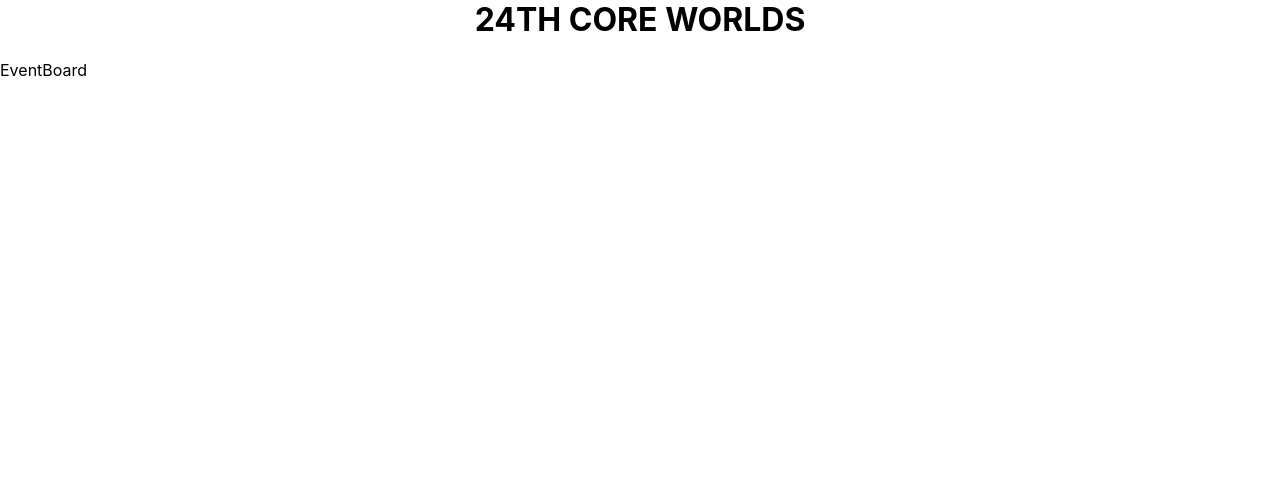
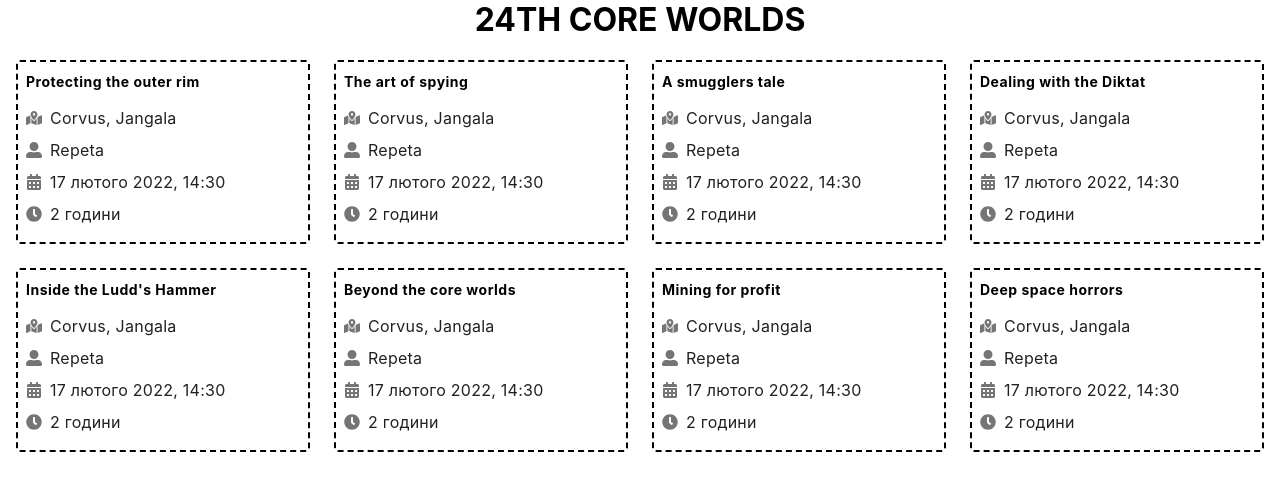
Before and after one commit to Nihaiev/components_react_mod1, a React (Create React App) app: page / in a window 1280 px wide. Shown: the top 490 px of the page. Built offline with nearby package versions, Linux system fonts and the light colour scheme.

Commit message:
date-fns

```diff
--- a/package.json
+++ b/package.json
@@ -6,8 +6,11 @@
     "@testing-library/jest-dom": "^5.16.5",
     "@testing-library/react": "^13.4.0",
     "@testing-library/user-event": "^13.5.0",
+    "date-fns": "^2.29.3",
+    "prop-types": "^15.8.1",
     "react": "^18.2.0",
     "react-dom": "^18.2.0",
+    "react-icons": "^4.6.0",
     "react-scripts": "5.0.1",
     "web-vitals": "^2.1.4"
   },
--- /dev/null
+++ b/src/components/Event/Event.jsx
@@ -0,0 +1,41 @@
+import PropTypes from "prop-types";
+import { FaMapMarkedAlt, FaUserAlt, FaCalendarAlt, FaClock } from "react-icons/fa";
+// import { formatEventStart } from 'utils/formatEventStart'
+// import {formatEventDuration} from 'utils/formatEventDuration'
+import {formatEventDuration, formatEventStart} from 'utils';
+import css from "./Event.module.css";
+
+export const Event = ({ name, location, speaker, type, start, end }) => {
+    const formattedStart = formatEventStart(start);
+    const duration = formatEventDuration(start, end)
+  return (
+    <div className={css.event}>
+      <h2 className={css.title}>{name}</h2>
+      <p className={css.info}>
+        <FaMapMarkedAlt className={css.icon} size={16} />
+        {location}
+      </p>
+      <p className={css.info}>
+        <FaUserAlt className={css.icon} size={16}/>
+        {speaker}
+      </p>
+      <p className={css.info}>
+        <FaCalendarAlt className={css.icon} size={16}/>
+        {formattedStart}
+      </p>
+      <p className={css.info}>
+        <FaClock className={css.icon} size={16}/>
+        {duration}
+      </p>
+    </div>
+  );
+};
+
+Event.propTypes = {
+  name: PropTypes.string.isRequired,
+  location: PropTypes.string.isRequired,
+  speaker: PropTypes.string.isRequired,
+  type: PropTypes.string.isRequired,
+  start: PropTypes.string.isRequired,
+  end: PropTypes.string.isRequired,
+};
--- /dev/null
+++ b/src/components/Event/Event.module.css
@@ -0,0 +1,55 @@
+.event{
+    position: relative;
+    border: 2px dashed black;
+    padding: 8px;
+    border-radius: 4px;
+}
+
+.title {
+    margin-top: 0;
+    font-size: 14px;
+    line-height: 24px;
+    font-weight: 700;
+    letter-spacing: 0.5px;
+    text-decoration: uppercase;
+}
+
+.info{
+    display: flex;
+    align-items: center;
+    margin-top: 0;
+    margin-bottom: 8px;
+    color: var(--color-primary-text);
+    font-size: 16px;
+    line-height: 24px;
+    font-weight: 400;
+    letter-spacing: 0.25px;
+}
+
+.icon{
+    display: block;
+    margin-right: 8px;
+    color: var(--color-secondsry-text);
+}
+
+.chip{
+    position: absolute;
+    top: 4px;
+    right: 4px;
+    padding: 4px 8px;
+    border-radius: 4px;
+    text-transform: uppercase;
+    background-color: var(--color-black);
+    color: var(--color-white);
+}
+
+.free{
+    background-color: var(--color-green);
+}
+
+.paid{
+    background-color: var(--color-blue);
+}
+.vip{
+background-color: var(--color-red);
+}
--- a/src/components/EventBoard/EventBoard.jsx
+++ b/src/components/EventBoard/EventBoard.jsx
@@ -1,6 +1,30 @@
+import PropTypes from 'prop-types';
+import { Event } from 'components/Event/Event';
 import css from './EventBoard.module.css';
 
 export const EventBoard = ({ events }) => {
-    console.log(events);
-    return <div className={css.EventBoard}>EventBoard</div>
-}
+    return (<div className={css.eventBoard}>
+        {events.map(({name,location,speaker,type,time }) => (
+            <Event key={name}
+                name={name}
+                location={location}
+                speaker={speaker}
+                type={type}
+                start={time.start}
+                end={time.end} />))}
+    </div>
+    );
+};
+
+EventBoard.propTypes = {
+    events: PropTypes.arrayOf(PropTypes.exact({
+        name: PropTypes.string.isRequired,
+        location: PropTypes.string.isRequired,
+        type:PropTypes.string.isRequired,
+        time: {
+            start: PropTypes.string.isRequired,
+            end: PropTypes.string.isRequired,
+        }
+    }),
+    ),
+};
--- a/src/components/EventBoard/EventBoard.module.css
+++ b/src/components/EventBoard/EventBoard.module.css
@@ -1,6 +1,6 @@
 .eventBoard{
     display: grid;
-    grid-template-columns: repeat(auto-fit, monmax(240px, auto));
+    grid-template-columns: repeat(auto-fit, minmax(240px, auto));
     gap: 24px;
     padding-left: 16px;
     padding-right: 16px;
--- a/src/index.css
+++ b/src/index.css
@@ -1,3 +1,17 @@
+@import-normalize;
+
+:root{
+  --color-white:#ffffff;
+  --color-black:#000000;
+  --color-green:#4caf50;
+  --color-blue:#2196f3;
+  --color-red: #f44336;
+  --color-primary-text:#212121;
+  --color-secondsry-text:#757575;
+}
+*{
+  box-sizing: border-box;
+}
 body {
   margin: 0;
   font-family: -apple-system, BlinkMacSystemFont, 'Segoe UI', 'Roboto', 'Oxygen',
--- a/src/upcoming-events.json
+++ b/src/upcoming-events.json
@@ -2,6 +2,77 @@
     {
         "name":"Protecting the outer rim",
         "location": "Corvus, Jangala",
+        "speaker": "Repeta",
+        "type":"free",
+        "time":{
+            "start":"2022-02-17T14:30:00",
+            "end":"2022-02-17T16:30:00"
+        }
+    },
+        {
+        "name":"The art of spying",
+        "location": "Corvus, Jangala",
+        "speaker": "Repeta",
+        "type":"free",
+        "time":{
+            "start":"2022-02-17T14:30:00",
+            "end":"2022-02-17T16:30:00"
+        }
+    },
+            {
+        "name":"A smugglers tale",
+        "location": "Corvus, Jangala",
+        "speaker": "Repeta",
+        "type":"free",
+        "time":{
+            "start":"2022-02-17T14:30:00",
+            "end":"2022-02-17T16:30:00"
+        }
+    },
+                {
+        "name":"Dealing with the Diktat",
+        "location": "Corvus, Jangala",
+        "speaker": "Repeta",
+        "type":"free",
+        "time":{
+            "start":"2022-02-17T14:30:00",
+            "end":"2022-02-17T16:30:00"
+        }
+    },
+                    {
+        "name":"Inside the Ludd's Hammer",
+        "location": "Corvus, Jangala",
+        "speaker": "Repeta",
+        "type":"free",
+        "time":{
+            "start":"2022-02-17T14:30:00",
+            "end":"2022-02-17T16:30:00"
+        }
+    },
+                        {
+        "name":"Beyond the core worlds",
+        "location": "Corvus, Jangala",
+        "speaker": "Repeta",
+        "type":"free",
+        "time":{
+            "start":"2022-02-17T14:30:00",
+            "end":"2022-02-17T16:30:00"
+        }
+    },
+                            {
+        "name":"Mining for profit",
+        "location": "Corvus, Jangala",
+        "speaker": "Repeta",
+        "type":"free",
+        "time":{
+            "start":"2022-02-17T14:30:00",
+            "end":"2022-02-17T16:30:00"
+        }
+    },
+                                {
+        "name":"Deep space horrors",
+        "location": "Corvus, Jangala",
+        "speaker": "Repeta",
         "type":"free",
         "time":{
             "start":"2022-02-17T14:30:00",
--- /dev/null
+++ b/src/utils/formatEventDuration.js
@@ -0,0 +1,8 @@
+import { formatDistanceStrict } from "date-fns";
+import { uk } from "date-fns/locale";
+
+export const formatEventDuration = (start, end) => {
+  return formatDistanceStrict(Date.parse(start), Date.parse(end), {
+    locale: uk,
+  });
+};
--- /dev/null
+++ b/src/utils/formatEventStart.js
@@ -0,0 +1,8 @@
+import { format } from "date-fns";
+import { uk } from "date-fns/locale";
+
+export const formatEventStart = (start) => {
+  return format(Date.parse(start), "dd MMMM yyyy, HH:mm", {
+    locale: uk,
+  });
+};
--- /dev/null
+++ b/src/utils/index.js
@@ -0,0 +1,2 @@
+export * from "./formatEventDuration";
+export * from "./formatEventStart";
```
Also changed, not shown: src/components/PageTitle/PageTitle.jsx (+6 -1 lines), 1 other file (tests, documents, lock files or other folders).
